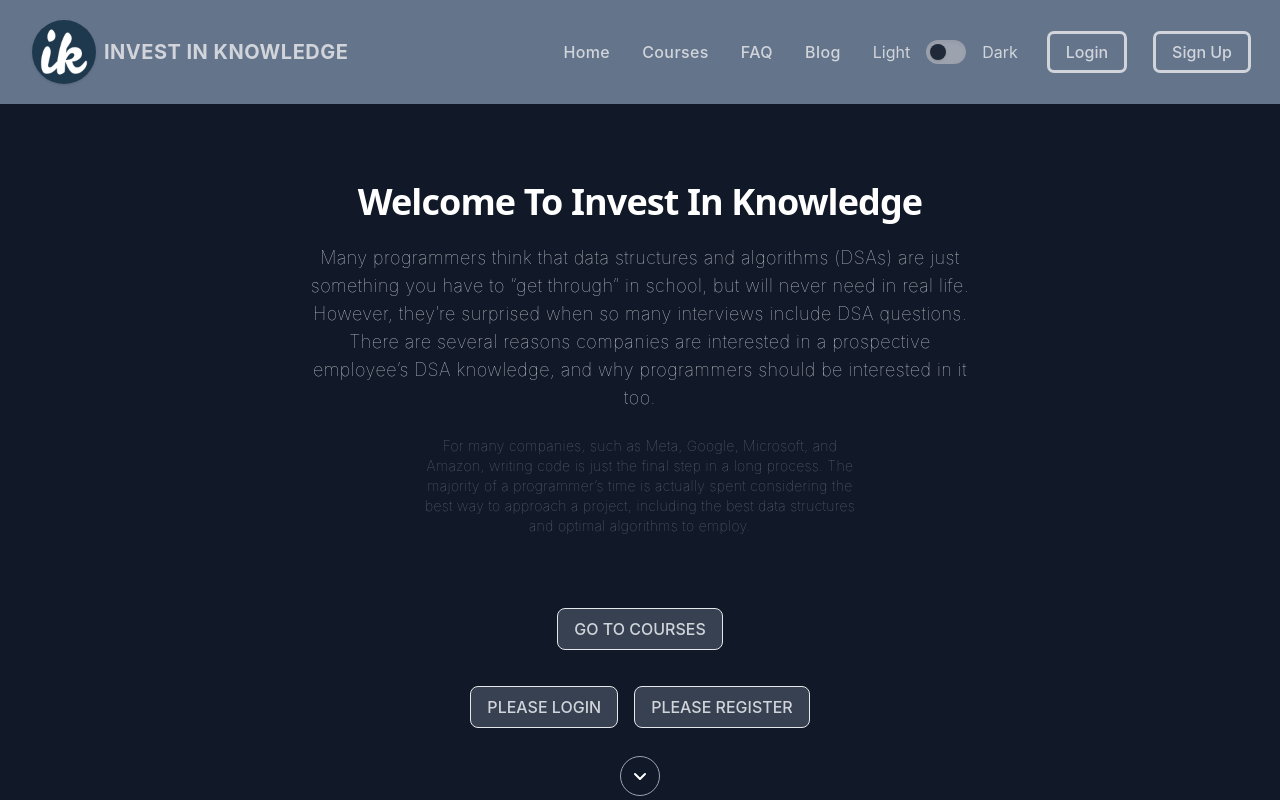
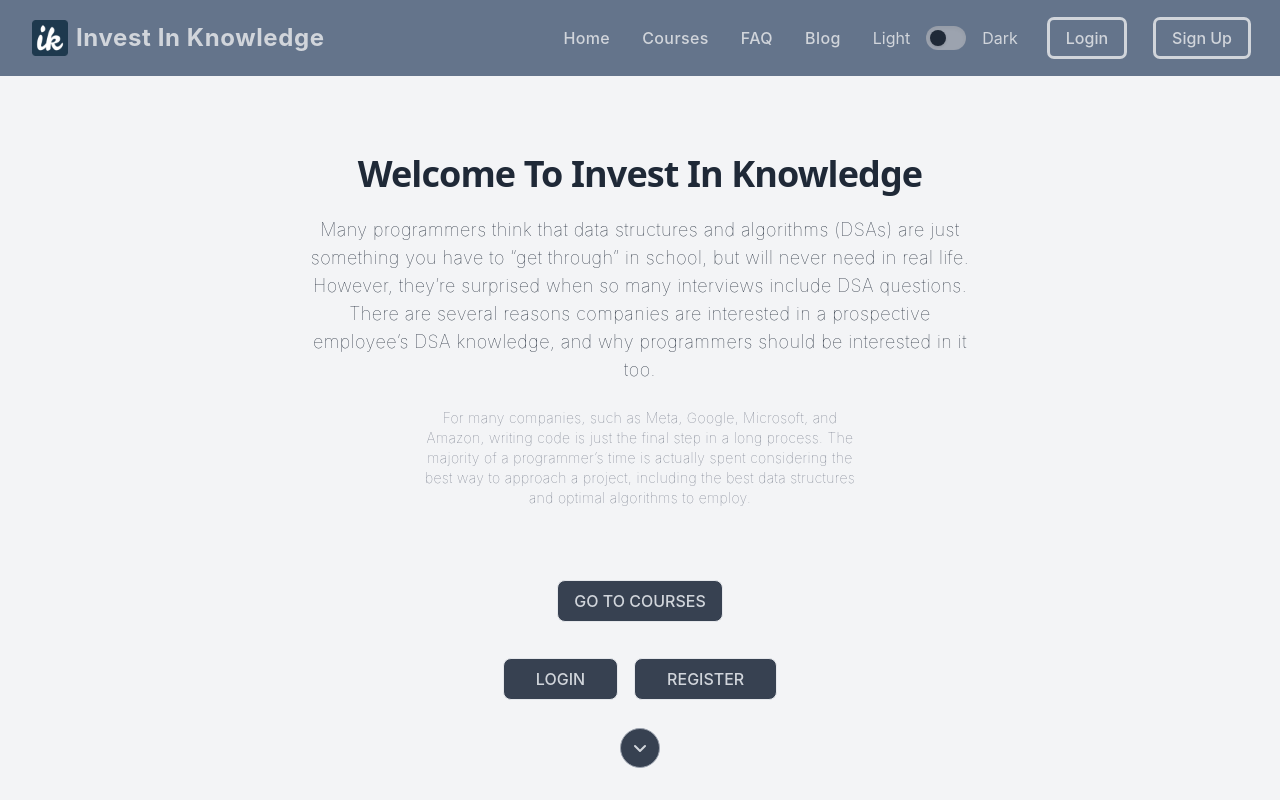
Before and after one commit to yusuf-khan-swd/invest-in-knowledge-client, a React (Create React App) app: page / in a window 1280 px wide. Shown: the top 800 px of the page. Built offline with nearby package versions, Linux system fonts and the light colour scheme; no server answers.

Commit message:
background and text color issue solve

```diff
--- a/src/Pages/Home/Home.js
+++ b/src/Pages/Home/Home.js
@@ -1,17 +1,20 @@
-import React from "react";
+import React, { useContext } from "react";
 import { Link } from "react-router-dom";
+import { ThemeContext } from "../../contexts/ThemeProvider/ThemeProvider";
 
 const Home = () => {
+  const { darkTheme } = useContext(ThemeContext);
+
   return (
-    <div className=" bg-gray-900 pb-12">
+    <div className={`${darkTheme ? 'bg-gray-700' : 'bg-gray-100'}`}>
       <div>
       </div>
       <div className="px-4 py-16 mx-auto sm:max-w-xl md:max-w-full lg:max-w-screen-xl md:px-24 lg:px-8 lg:py-20">
         <div className="max-w-2xl sm:mx-auto sm:max-w-xl md:max-w-2xl sm:text-center">
-          <h2 className="mb-6 font-sans text-3xl font-bold tracking-tight text-white sm:text-4xl sm:leading-none">
+          <h2 className={`mb-6 font-sans text-3xl font-bold tracking-tight sm:text-4xl sm:leading-none ${darkTheme ? 'text-gray-300' : 'text-gray-800'}`}>
             Welcome To Invest In Knowledge
           </h2>
-          <p className="mb-6 text-base font-thin tracking-wide text-gray-300 md:text-lg">
+          <p className={`mb-6 text-base font-thin tracking-wide md:text-lg ${darkTheme ? 'text-gray-300' : 'text-gray-800'}`}>
             Many programmers think that data structures and algorithms (DSAs)
             are just something you have to “get through” in school, but will
             never need in real life. However, they’re surprised when so many
@@ -19,7 +22,7 @@ const Home = () => {
             companies are interested in a prospective employee’s DSA knowledge,
             and why programmers should be interested in it too.
           </p>
-          <p className="max-w-md mb-10 text-xs font-thin tracking-wide text-gray-500 sm:text-sm sm:mx-auto md:mb-16">
+          <p className={`max-w-md mb-10 text-xs font-thin tracking-wide sm:text-sm sm:mx-auto md:mb-16 ${darkTheme ? 'text-gray-300' : 'text-gray-500'}`}>
             For many companies, such as Meta, Google, Microsoft, and Amazon,
             writing code is just the final step in a long process. The majority
             of a programmer’s time is actually spent considering the best way to
@@ -38,23 +41,23 @@ const Home = () => {
             </div>
             <Link to='/login'>
               <button
-                className='inline-flex border uppercase m-2 items-center justify-center py-2 px-4 font-medium transition-colors duration-200 rounded-lg text-gray-300 bg-gray-700 hover:bg-gray-600'
+                className='inline-flex border uppercase m-2 items-center justify-center py-2 px-8 font-medium transition-colors duration-200 rounded-lg text-gray-300 bg-gray-700 hover:bg-gray-600'
               >
-                Please Login
+                Login
               </button>
             </Link>
             <Link to='/register'>
               <button
-                className='inline-flex border uppercase m-2 items-center justify-center py-2 px-4 font-medium transition-colors duration-200 rounded-lg text-gray-300 bg-gray-700 hover:bg-gray-600'
+                className='inline-flex border uppercase m-2 items-center justify-center py-2 px-8 font-medium transition-colors duration-200 rounded-lg text-gray-300 bg-gray-700 hover:bg-gray-600'
               >
-                Please Register
+                Register
               </button>
             </Link>
           </div>
           <Link
             to="/courses"
             aria-label="Scroll down"
-            className="flex items-center justify-center w-10 h-10 mx-auto text-white duration-300 transform border border-gray-400 rounded-full hover:text-teal-accent-400 hover:border-teal-accent-400 hover:shadow hover:scale-110"
+            className="text-gray-300 bg-gray-700 hover:bg-gray-600 flex items-center justify-center w-10 h-10 mx-auto duration-300 transform border border-gray-400 rounded-full hover:text-teal-accent-400 hover:border-teal-400 hover:shadow hover:scale-110"
           >
             <svg
               xmlns="http://www.w3.org/2000/svg"
--- a/src/Pages/Others/Blog/Blog.js
+++ b/src/Pages/Others/Blog/Blog.js
@@ -1,8 +1,11 @@
-import React from "react";
+import React, { useContext } from "react";
+import { ThemeContext } from "../../../contexts/ThemeProvider/ThemeProvider";
 
 const Blog = () => {
+  const { darkTheme } = useContext(ThemeContext);
+
   return (
-    <section className="dark:bg-gray-800 dark:text-gray-100">
+    <section className={`${darkTheme ? 'bg-gray-700 text-gray-300' : 'bg-white'}`}>
       <div className="container flex flex-col justify-center p-4 mx-auto md:p-8">
         <p className="p-2 text-sm font-medium tracking-wider text-center uppercase">
           Question and Answer
@@ -13,7 +16,7 @@ const Blog = () => {
         <div className="grid gap-10 md:gap-8 sm:p-3 md:grid-cols-2 lg:px-12 xl:px-32">
           <div>
             <h3 className="font-semibold">What is cors?</h3>
-            <p className="mt-1 dark:text-gray-400">
+            <p className="mt-1">
               Its full Form is Cross-origin resource sharing. Its a resource
               sharing mechanism that allows restricted resources on a web
               page to be requested from another domain outside the domain from
@@ -26,7 +29,7 @@ const Blog = () => {
               Why are you using firebase ? What other options do you have to
               implement authentication?
             </h3>
-            <div className="mt-1 dark:text-gray-400">
+            <div className="mt-1">
               I mainly used firebase for authenticate a user with its build in
               authentication system. Also for hosting my website instance in
               netlify.
@@ -65,7 +68,7 @@ const Blog = () => {
           </div>
           <div>
             <h3 className="font-semibold">How does the private route work?</h3>
-            <div className="mt-1 dark:text-gray-400">
+            <div className="mt-1">
               <p>
                 In a route if we don't want to give access to an unauthorize
                 user. Then we use private route.
@@ -87,7 +90,7 @@ const Blog = () => {
           </div>
           <div>
             <h3 className="font-semibold">What is Node? How does Node work?</h3>
-            <div className="mt-1 dark:text-gray-400">
+            <div className="mt-1">
               <p>
                 Node.js is an open-source, cross-platform, back-end JavaScript
                 runtime environment that runs on a JavaScript Engine and
@@ -107,7 +110,6 @@ const Blog = () => {
           </div>
         </div>
       </div>
-      <hr />
     </section>
   );
 };
--- a/src/Pages/Shared/Header/Header.js
+++ b/src/Pages/Shared/Header/Header.js
@@ -49,8 +49,8 @@ const Header = () => {
               title="Company"
               className="inline-flex items-center"
             >
-              <img src={logo} className="object-cover cursor-pointer w-16 h-16 rounded-full shadow dark:bg-gray-500" alt="" />
-              <span className="ml-2 text-xl font-bold tracking-wide uppercase">
+              <img src={logo} className="object-cover cursor-pointer w-9 h-9" alt="" />
+              <span className="ml-2 text-xl sm:text-2xl font-bold tracking-wide capitalize">
                 Invest In Knowledge
               </span>
             </Link>
@@ -96,12 +96,12 @@ const Header = () => {
                 </Link>
               </li>
               <li>
-                <label htmlFor="Toggle1" className="inline-flex items-center space-x-4 cursor-pointer text-gray-400 dark:text-gray-400">
+                <label htmlFor="Toggle1" className="inline-flex items-center space-x-4 cursor-pointer text-gray-400">
                   <span className="text-gray-300">Light</span>
                   <span className="relative">
                     <input id="Toggle1" onClick={handleDarkTheme} type="checkbox" className="hidden peer" />
-                    <div className="w-10 h-6 rounded-full shadow-inner bg-gray-400 peer-checked:bg-violet-400 dark:bg-gray-400 peer-checked:dark:bg-violet-400"></div>
-                    <div className="absolute inset-y-0 left-0 w-4 h-4 m-1 rounded-full shadow peer-checked:right-0 peer-checked:left-auto bg-gray-800 dark:bg-gray-800"></div>
+                    <div className="w-10 h-6 rounded-full shadow-inner bg-gray-400 peer-checked:bg-violet-400 peer-checked"></div>
+                    <div className="absolute inset-y-0 left-0 w-4 h-4 m-1 rounded-full shadow peer-checked:right-0 peer-checked:left-auto bg-gray-800"></div>
                   </span>
                   <span className="text-gray-300">Dark</span>
                 </label>
@@ -112,7 +112,7 @@ const Header = () => {
                     <li>
                       {
                         user?.photoURL ?
-                          <img alt="" src={user?.photoURL} title={user?.displayName} className="object-cover cursor-pointer w-12 h-12 rounded-full shadow dark:bg-gray-500" />
+                          <img alt="" src={user?.photoURL} title={user?.displayName} className="object-cover cursor-pointer w-12 h-12 rounded-full shadow" />
                           :
                           <FaUserAlt title={user?.displayName} className='text-xl cursor-pointer'></FaUserAlt>
                       }
@@ -265,12 +265,12 @@ const Header = () => {
                           </Link>
                         </li>
                         <li>
-                          <label htmlFor="Toggle1" className="inline-flex items-center space-x-4 cursor-pointer dark:text-gray-400">
+                          <label htmlFor="Toggle1" className="inline-flex items-center space-x-4 cursor-pointer">
                             <span>Light</span>
                             <span className="relative">
                               <input id="Toggle1" onClick={handleDarkTheme} type="checkbox" className="hidden peer" />
-                              <div className="w-10 h-6 rounded-full shadow-inner dark:bg-gray-400 peer-checked:dark:bg-violet-400"></div>
-                              <div className="absolute inset-y-0 left-0 w-4 h-4 m-1 rounded-full shadow peer-checked:right-0 peer-checked:left-auto dark:bg-gray-800"></div>
+                              <div className="w-10 h-6 rounded-full shadow-inner peer-checked"></div>
+                              <div className="absolute inset-y-0 left-0 w-4 h-4 m-1 rounded-full shadow peer-checked:right-0 peer-checked:left-auto"></div>
                             </span>
                             <span>Dark</span>
                           </label>
@@ -281,7 +281,7 @@ const Header = () => {
                               <li>
                                 {
                                   user?.photoURL ?
-                                    <img alt="" src={user?.photoURL} title={user?.displayName} className="object-cover cursor-pointer w-12 h-12 rounded-full shadow dark:bg-gray-500" />
+                                    <img alt="" src={user?.photoURL} title={user?.displayName} className="object-cover cursor-pointer w-12 h-12 rounded-full shadow" />
                                     :
                                     <FaUserAlt title={user?.displayName} className='text-xl cursor-pointer'></FaUserAlt>
                                 }
```
